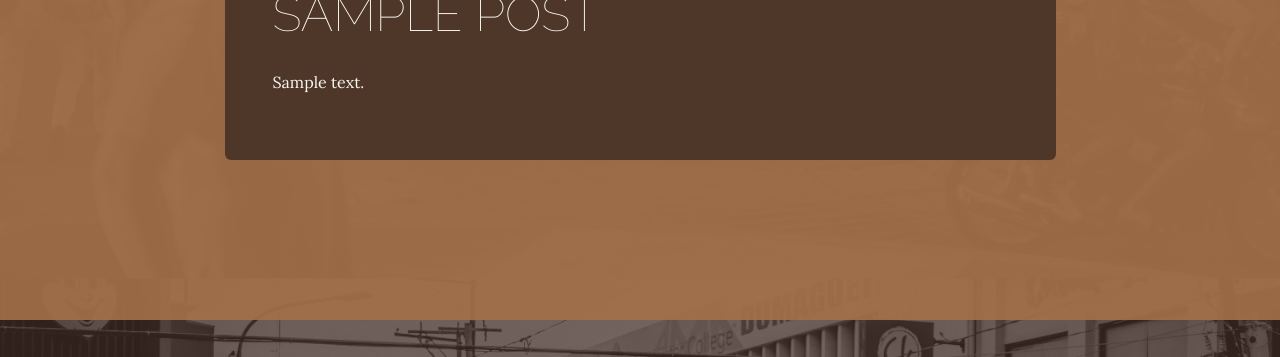
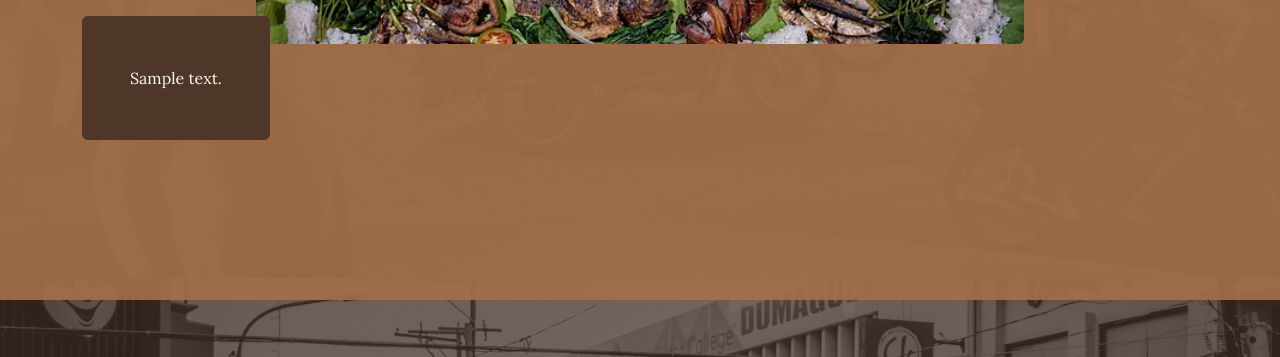
Before and after one commit to JedDizon/sarap-restaurant-CI-project4, a Django app: page /about/ in a window 1280 px wide. Shown: the part 1428-1785 px from the top of the page. Run offline with Django 4.2, Linux system fonts and the light colour scheme; tables that the repository leaves empty hold one stand-in row (values such as "Sample post"); some libraries are stand-ins or nearby versions.

Commit message:
add 2 more blog posts to about page, and styled

```diff
--- a/about/templates/about/about.html
+++ b/about/templates/about/about.html
@@ -1,78 +1,114 @@
 {% extends "base.html" %}
 {% block body_class %}about-bg{% endblock %}
 {% block content %}
-{% if post %}
+{% if posts %}
 {% load static %}
 
-<!-- about.html content starts here -->
+
 <section class="page-section cta">
-    <section class="page-section about-heading">
+  <!-- Blog Section 1 -->
+  {% if posts|length > 2 %}
+  <section class="page-section">
     <div class="container">
-            <img class="img-fluid rounded about-heading-img mb-3 mb-lg-0" src="{% static 'assets\img\pexels-stijn-dijkstra-philippine-outdoors-with-bangka.jpg' %}"
-                alt="..." />
-            <div class="about-heading-content">
-                <div class="row">
-                    <div class="col-xl-9 col-lg-10 mx-auto">
-                        <div class="bg-faded rounded p-5">
-                            <h2 class="section-heading mb-4">
-                                <span class="section-heading-upper">{{ post.title }}</span>
-                                <span class="section-heading-lower">{{ post.title }}</span>
+      <div class="product-item">
+        <div class="product-item-title d-flex">
+          <div class="bg-faded p-5 d-flex ms-auto rounded">
+            <h2 class="section-heading mb-0">
+              <span class="section-heading-upper">{{ posts.2.title }}</span>
+              <span class="section-heading-lower">{{ posts.2.title }}</span>
             </h2>
-                            <p>{{ post.content | safe }}</p>
-
           </div>
+        </div>
+        <img class="product-item-img mx-auto d-flex rounded menu-img" src="{% static 'assets\img\bagac.jpg' %}"
+          alt="image of bagac old town" />
+        <div class="product-item-description d-flex me-auto">
+          <div class="bg-faded p-5 rounded">
+            <p class="mb-0">{{ posts.2.content|safe }}</p>
           </div>
         </div>
       </div>
     </div>
   </section>
+  {% endif %}
+
+  <!-- Blog Section 2 -->
+  {% if posts|length > 1 %}
+  <section class="page-section">
+    <div class="container">
+      <div class="product-item">
+        <div class="product-item-title d-flex">
+          <div class="bg-faded p-5 d-flex me-auto rounded">
+            <h2 class="section-heading mb-0">
+              <span class="section-heading-upper">{{ posts.1.title }}</span>
+              <span class="section-heading-lower">{{ posts.1.title }}</span>
+            </h2>
+          </div>
+        </div>
+        <img class="product-item-img mx-auto d-flex rounded menu-img"
+          src="{% static 'assets/img/ruins_with_volcano.jpg' %}"
+          alt="Old church ruins with Volcano in the background" />
+        <div class="product-item-description d-flex ms-auto">
+          <div class="bg-faded p-5 rounded">
+            <p class="mb-0">{{ posts.1.content|safe }}</p>
+          </div>
+        </div>
+      </div>
+    </div>
   </section>
+  {% endif %}
+
+  <!-- Blog Section 3 -->
+  {% if posts|length > 0 %}
+  <section class="page-section">
+    <div class="container">
+      <div class="product-item">
+        <div class="product-item-title d-flex">
+          <div class="bg-faded p-5 d-flex ms-auto rounded">
+            <h2 class="section-heading mb-0">
+              <span class="section-heading-upper">{{ posts.0.title }}</span>
+              <span class="section-heading-lower">{{ posts.0.title }}</span>
+            </h2>
+          </div>
+        </div>
+        <img class="product-item-img mx-auto d-flex rounded menu-img" src="{% static 'assets/img/kamayan.jpg' %}"
+          alt="kamayan-style presentation of filipino food on top of banana leaves" />
+        <div class="product-item-description d-flex me-auto">
+          <div class="bg-faded p-5 rounded">
+            <p class="mb-0">{{ posts.0.content|safe }}</p>
+          </div>
+        </div>
+      </div>
+    </div>
+  </section>
+  {% endif %}
+
 </section>
 
 <!-- Gallery -->
 <div class="row">
   <div class="col-lg-4 col-md-12 mb-4 mb-lg-0">
-      <img
-        src="{% static 'assets\img\pexels-kim-villanueva-baguiofestival.jpg' %}"
-        class="w-100 shadow-1-strong rounded mb-4"
-        alt="Baguio Festival"
-      />
+    <img src="{% static 'assets\img\pexels-kim-villanueva-baguiofestival.jpg' %}"
+      class="w-100 shadow-1-strong rounded mb-4" alt="Baguio Festival" />
 
-      <img
-      src="{% static 'assets\img\pexels-muffin-metromanila.jpg' %}"
-      class="w-100 shadow-1-strong rounded mb-4"
-      alt="Metropolitan Manila"
-      />
+    <img src="{% static 'assets\img\pexels-muffin-metromanila.jpg' %}" class="w-100 shadow-1-strong rounded mb-4"
+      alt="Metropolitan Manila" />
 
 
   </div>
 
   <div class="col-lg-4 mb-4 mb-lg-0">
-      <img
-      src="{% static 'assets\img\pexels-kharlitos-traddance.jpg' %}"
-      class="w-100 shadow-1-strong rounded mb-4"
-      alt="Traddance"
-      />
+    <img src="{% static 'assets\img\pexels-kharlitos-traddance.jpg' %}" class="w-100 shadow-1-strong rounded mb-4"
+      alt="Traddance" />
 
-      <img
-      src="{% static 'assets\img\pexels-chiecharon-bicol.jpg' %}"
-      class="w-100 shadow-1-strong rounded mb-4"
-      alt="Bicol"
-      />
+    <img src="{% static 'assets\img\pexels-chiecharon-bicol.jpg' %}" class="w-100 shadow-1-strong rounded mb-4"
+      alt="Bicol" />
   </div>
 
   <div class="col-lg-4 mb-4 mb-lg-0">
-        <img
-        src="{% static 'assets\img\manilaroad.jpg' %}"
-        class="w-100 shadow-1-strong rounded mb-4"
-        alt="Manila Road"
-      />
+    <img src="{% static 'assets\img\manilaroad.jpg' %}" class="w-100 shadow-1-strong rounded mb-4" alt="Manila Road" />
 
-      <img
-      src="{% static 'assets\img\bangka.jpg' %}"
-      class="w-100 shadow-1-strong rounded mb-4"
-      alt="Bangka (Tradional Boat)"
-      />
+    <img src="{% static 'assets\img\bangka.jpg' %}" class="w-100 shadow-1-strong rounded mb-4"
+      alt="Bangka (Tradional Boat)" />
   </div>
 </div>
 <!-- Gallery -->
--- a/about/urls.py
+++ b/about/urls.py
@@ -1,7 +1,11 @@
 from . import views
 from django.urls import path
 
+# urlpatterns = [
+#     path('', #views.about_me, name='about'),
+#     path('', views.about_view, name='about'),
+# ]
+
 urlpatterns = [
-    # path('', views.about_me, name='about'),
     path('', views.about_view, name='about'),
 ]
--- a/about/views.py
+++ b/about/views.py
@@ -1,6 +1,7 @@
 from django.shortcuts import render
 from .models import About
 from blog.models import Post
+
 
 # def about_me(request):
 #     """
@@ -15,9 +16,9 @@ from blog.models import Post
 #     )
 
 def about_view(request):
-    post = Post.objects.filter(status=1).order_by('-created_on').first()
+    posts = Post.objects.filter(status=1).order_by('-created_on')[:3]
     return render(
         request,
         'about/about.html',
-        {'post': post},
+        {'posts': posts},
     )
```
Also changed, not shown: static/assets/img/bagac.jpg (added), static/assets/img/kamayan.jpg (added), static/assets/img/ruins_with_volcano.jpg (added), 3 other files. Lines whose indentation alone changed are shown as unchanged.
